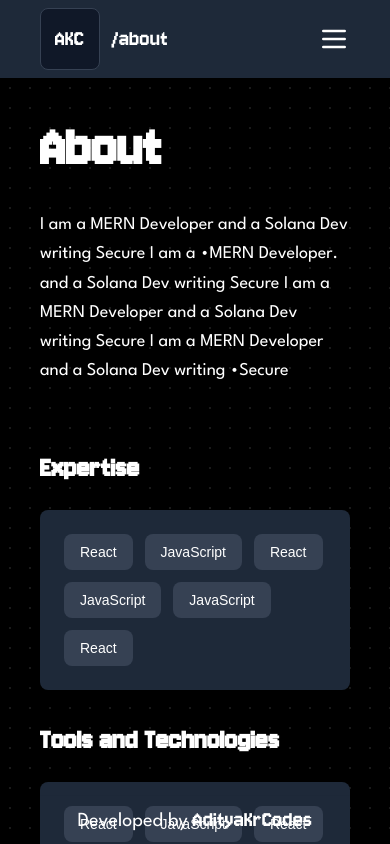
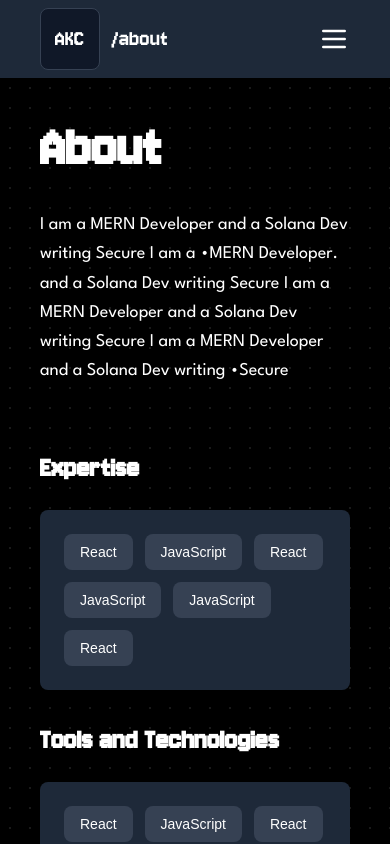
Before and after one commit to adityakrcodes/portfolio, a Next.js app: page /about in a window 390 px wide. Shown: the top 844 px of the page. Built offline with nearby package versions, Linux system fonts and the light colour scheme.

Commit message:
refactor: enhance layout structure across pages for improved responsiveness and consistency

```diff
--- a/app/about/page.tsx
+++ b/app/about/page.tsx
@@ -5,9 +5,9 @@ import Image from "next/image";
 
 export default function About() {
     return (
-        <div className="min-h-screen bg-black text-white">
+        <div className="flex flex-col min-h-full bg-black text-white">
             <Navbar />
-            <div className="grid-background min-h-screen w-full sm:w-10/12 md:w-5/12 mx-auto">
+            <div className="grid-background w-full sm:w-10/12 md:w-5/12 mx-auto">
                 <div className="container mx-auto px-10 py-10">
                     <div className="flex flex-col lg:flex-row gap-10 items-start">
                         {/* Left Column - About Text */}
--- a/app/components/Footer.tsx
+++ b/app/components/Footer.tsx
@@ -2,7 +2,7 @@ import { text, logo } from "../styles/fonts";
 
 export default function Footer(){
     return(
-        <footer className="fixed bottom-0 left-0 w-full shadow-md">
+        <footer className="w-full shadow-md mt-auto">
             <div className="text-center py-2 text-xl">
                 <span className={`${text.className}`}>Developed by<span className={`${logo.className} text-2xl`}> AdityaKrCodes</span></span>
             </div>
--- a/app/layout.tsx
+++ b/app/layout.tsx
@@ -14,8 +14,8 @@ export default function RootLayout({
   children: React.ReactNode;
 }>) {
   return (
-      <html lang="en">
-            <body className="bg-white dark:bg-black h-full w-full">
+      <html lang="en" className="h-full">
+            <body className="bg-white dark:bg-black h-full w-full flex flex-col">
                 <div
                     className={cn(
                         "absolute inset-0",
@@ -26,7 +26,9 @@ export default function RootLayout({
                 />
                 {/* Radial gradient for the container to give a faded look */}
                 <div className="pointer-events-none absolute -z-10 inset-0 flex items-center justify-center bg-white [mask-image:radial-gradient(ellipse_at_center,transparent_20%,black)] dark:bg-black"></div>
+                <div className="flex-1 flex flex-col">
                     {children}
+                </div>
             </body>
       </html>
   );
--- a/app/page.tsx
+++ b/app/page.tsx
@@ -4,9 +4,9 @@ import { logo, text } from "./styles/fonts";
 
 export default function Home() {
   return (
-    <div>
+    <div className="flex flex-col min-h-full">
         <Navbar />
-        <div className="flex md:flex-row flex-col-reverse justify-center items-center gap-10 md:px-10 min-h-[80vh]">
+        <div className="flex-1 flex md:flex-row flex-col-reverse justify-center items-center gap-10 md:px-10 min-h-[80vh]">
             <div className="md:w-5/12 w-10/12 text-xl md:text-2xl">
                 <h1 className={`${logo.className} text-4xl md:text-6xl`}>Yo 👋🏻</h1>
                 <p className={`${logo.className} text-4xl md:text-5xl`}>I am Aditya</p>
```
